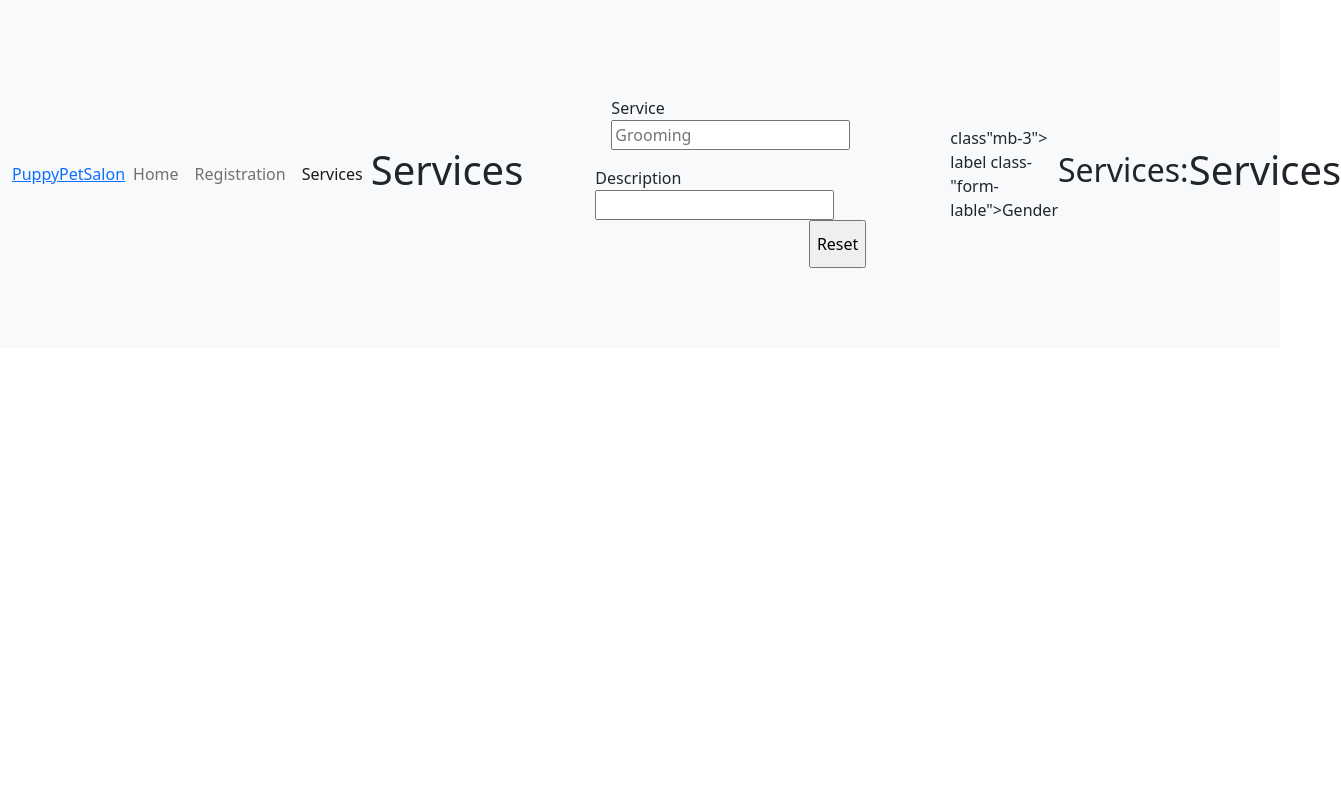
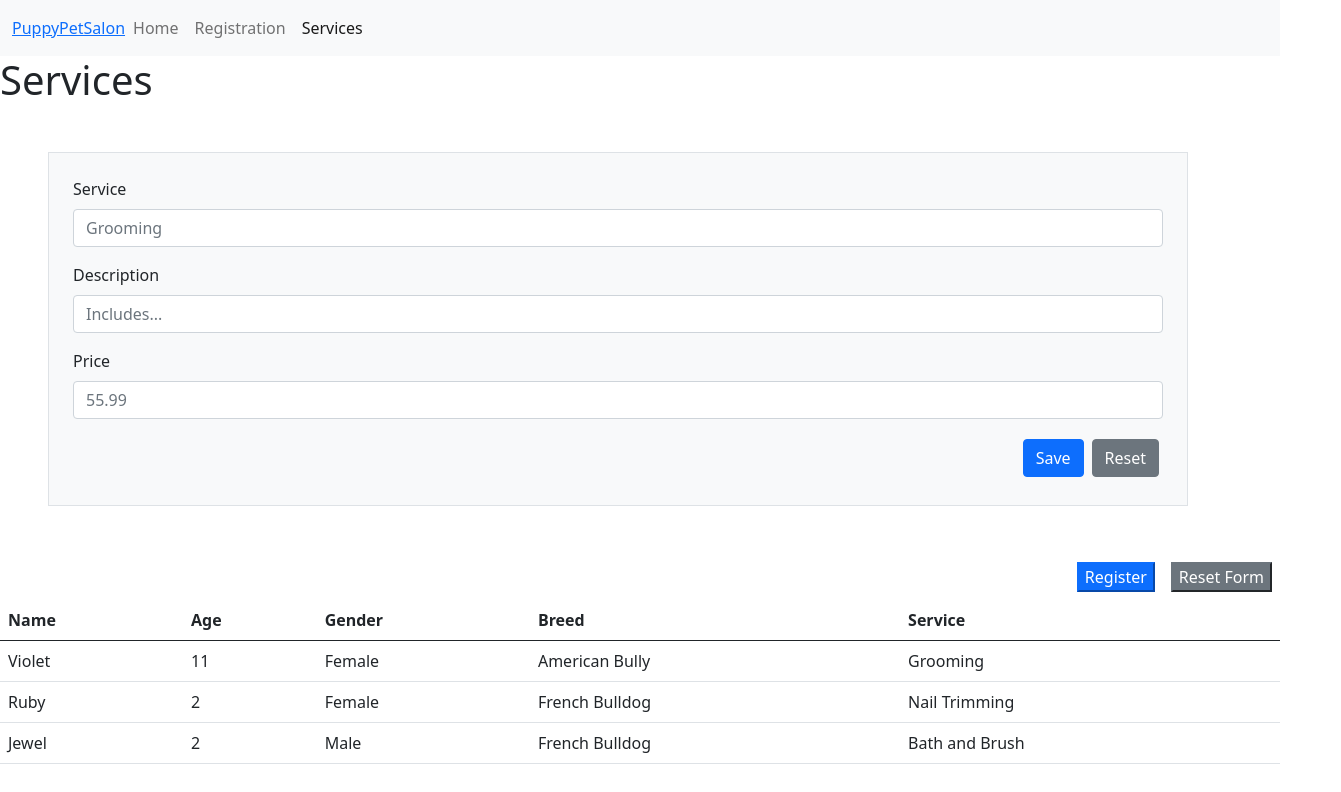
Before and after one commit to ealumhome-cell/Pet-Salon-CH62, a plain HTML site: page services.html in a window 1280 px wide. Shown: the whole page, 1341 px wide, since content can reach past the window. Drawn offline with nearby package versions, Linux system fonts and the light colour scheme.

Commit message:
Assignment3

```diff
--- a/index.html
+++ b/index.html
@@ -44,6 +44,7 @@
   <script src="./scripts/assignment1.js"></script>
   <script src="https://cdn.jsdelivr.net/npm/bootstrap@5.3.3/dist/js/bootstrap.bundle.min.js" integrity="sha384-YvpcrYf0tY3lHB60NNkmXc5s9fDVZLESaAA55NDzOxhy9GkcIdslK1eN7N6jIeHz" crossorigin="anonymous"></script>
   <script src="./scripts/registration.js"></script>
+  <script src="https://code.jquery.com/jquery-3.7.1.js" integrity="sha256-eKhayi8LEQwp4NKxN+CfCh+3qOVUtJn3QNZ0TciWLP4=" crossorigin="anonymous"></script
 
 </body>
 </html>
--- a/services.html
+++ b/services.html
@@ -27,37 +27,69 @@
 
       </ul>
     </div>
+</nav>
 
 
-    <h1>Services</h1>
+<h1>Services</h1>
 
-    <form id="serviceForm" class="container m-5 bg-light p-4">
+   <form id="servicesForm" class="container m-5 bg-light border p-4">
 
-      <div class="m-3"
-        <label class="form label">Service</label>
-        <input type="text" id="serviceName" class="form control" placeholder="Grooming">
-      </div>
-        <label class="form-lable">Description</label>
-        <input type="text" id="servicedescription" class"form control" required>
+        <div class="mb-3">
+            <label class="form-label">Service</label>
+            <input type="text" id="serviceName" class="form-control"  placeholder="Grooming" required>
+        </div>
 
-        <label class="d-flex justify-content-end">
-        <input type="reset" id="price" name="Price" required><br><br>
+        <div class="mb-3">
+            <label class="form-label">Description</label>
+            <input type="text" id="serviceDescription" class="form-control" placeholder="Includes..." required>
+        </div>
+
+        <div class="mb-3">
+            <label class="form-label">Price</label>
+            <input type="number" id="servicePrice" placeholder="55.99" class="form-control" required step="any">
+        </div>
+
+        <div class="d-flex justify-content-end">
+            <button type="submit" class="btn btn-primary m-1">Save</button>
+            <button type="reset" class="btn btn-secondary m-1">Reset</button>
+        </div>
+
+    </form>
+
+   </div>
+
+   <div class="d-flex justify-content-end">
+         <button id="your-register-button-id" type="submit" class="btn-primary m-2">Register</button>
+         <button type="reset" class="btn-secondary m-2">Reset Form</button>
+   </div>
+
+  <table class="table">
+    <thead>
+      <tr>
+        <th scope="col">Name</th>
+        <th scope="col">Age</th>
+        <th scope="col">Gender</th>
+        <th scope="col">Breed</th>
+        <th scope="col">Service</th>
+      </tr>
+    </thead>
+    <tbody id="pet-table-body">
+    </tbody>
+  </table>
+
+  <!-- Include Bootstrap JS bundle before your custom script -->
+  <script src="https://cdn.jsdelivr.net/npm/bootstrap@5.3.3/dist/js/bootstrap.bundle.min.js" integrity="sha384-YvpcrYf0tY3lHB60NNkmXc5s9fDVZLESaAA55NDzOxhy9GkcIdslK1eN7N6jIeHz" crossorigin="anonymous"></script>
+  <script src="./scripts/registration.js"></script>
 
 
 
-  </div> class"mb-3">
-       label class-"form-lable">Gender
 
 
-    <h2>Services:</h2>
-    <div id="registeredPetsList"></div>
 
 
   </div>
 <nav>
 
 
-    <h1>Services</h1>
-
 </body>
 </html>
--- a/services.js
+++ /dev/null
@@ -1,2 +0,0 @@
-// Pet Registration: Initialize the pets array with 3 pets using object literals.
-    const Services
```
Also changed, not shown: scripts/services.js (added, +35 -0 lines), 2 other files.
